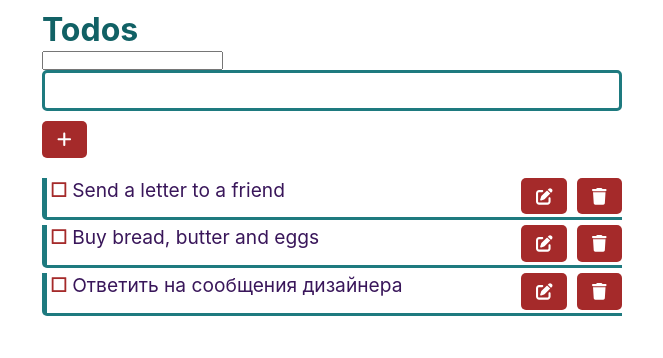
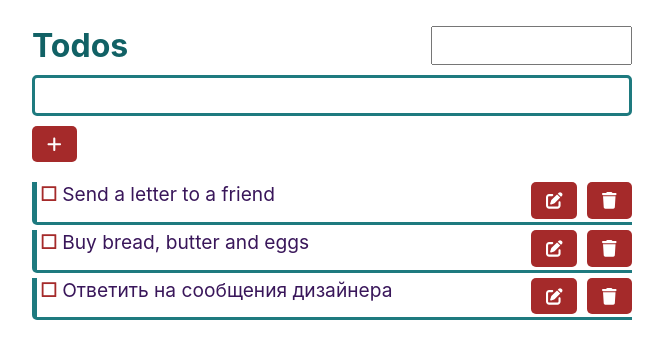
Before and after one commit to boririna/todo-app, a React (Create React App) app: page / in a window 1280 px wide. Shown: the top 358 px of the page, without its empty margins (308-971 px from the left). Built offline with nearby package versions, Linux system fonts and the light colour scheme; data requests are answered from the project's data file.

Commit message:
added working search input

```diff
--- a/src/App.js
+++ b/src/App.js
@@ -22,18 +22,15 @@ export const App = () => {
 	const [isDeleting, setIsDeleting] = useState(false);
 	const [inputValue, setInputValue] = useState('');
 	const [newInputValue, setNewInputValue] = useState('');
-	const [searchTodo, setSearchTodo] = useState('');
-	// const [filteredTodos, setFilteredTodos] = useState(todos);
+	const [searchValue, setSearchValue] = useState('');
 
-	// const handleSearch = ({ target }) => {
-	// 	setSearchTodo(target.value);
-	// };
+	const handleChange = ({ target }) => {
+		setSearchValue(target.value);
+	};
 
-	// useEffect(() => {
-	// 	setFilteredTodos((todos) => todos.filter((todo) => todo.includes(searchTodo)));
-	// }, [searchTodo]);
-
-	// const searchTodos = searchValue ? todos.filter(todo => todo.title.includes(searchValue)) : todos
+	const searchTodos = searchValue
+		? todos.filter((todo) => todo.title.includes(searchValue))
+		: todos;
 
 	useEffect(() => {
 		setIsLoading(true);
@@ -103,9 +100,11 @@ export const App = () => {
 	return (
 		<div className={styles.App}>
 			<div className={styles.Container}>
-				<h1>Todos</h1>
-				<Search todos={todos} setTodos={setTodos} />
-				{/* <input value={searchTodo} onChange={handleSearch} /> */}
+				<div className={styles.todoSearch}>
+					<h1>Todos</h1>
+					<Search onChange={handleChange} searchValue={searchValue} />
+				</div>
+
 				<input
 					className={styles.inputField}
 					type="text"
@@ -120,7 +119,7 @@ export const App = () => {
 				{isLoading ? (
 					<p>Loading ...</p>
 				) : (
-					todos.map(({ userId, id, title, completed }) => (
+					searchTodos.map(({ userId, id, title, completed }) => (
 						<Todo
 							id={id}
 							title={title}
--- a/src/App.module.css
+++ b/src/App.module.css
@@ -12,7 +12,7 @@
 .Container {
 	width: 600px;
 	color: rgb(57, 22, 90);
-	padding: 10px;
+	margin: 2cqi;
 }
 
 .Container h1 {
@@ -41,3 +41,9 @@
 	border-radius: 5px;
 	cursor: pointer;
 }
+
+.todoSearch {
+	margin-bottom: 10px;
+	display: flex;
+	justify-content: space-between;
+}
--- a/src/components/search/Search.js
+++ b/src/components/search/Search.js
@@ -1,29 +1,18 @@
 // usf create useState
-// enf  create export named function
+// enf create export named function
 // edf create export default function
 
-import { useState } from 'react';
 import styles from './Search.module.css';
 
-export const Search = ({ todos, setTodos }) => {
-	const [searchValue, setSearchValue] = useState('');
-
-	const searchTodos =
-		searchValue !== ''
-			? todos.filter((todo) => todo.title.includes(searchValue))
-			: todos;
+export const Search = ({ onChange, searchValue }) => {
 	return (
-		<div className={styles.container}>
+		<div className={styles.search}>
 			<input
 				className={styles.inputField}
 				type="text"
 				value={searchValue}
-				onChange={({ target }) => {
-					setSearchValue(target.value);
-					setTodos(searchTodos);
-				}}
+				onChange={onChange}
 			/>
-			{/* <button onClick={() => setTodos(searchTodos)}>Поиск</button> */}
 		</div>
 	);
 };
--- a/src/components/search/Search.module.css
+++ b/src/components/search/Search.module.css
@@ -0,0 +1,5 @@
+.search .inputField {
+	padding: 10px;
+
+	outline: none;
+}
```
